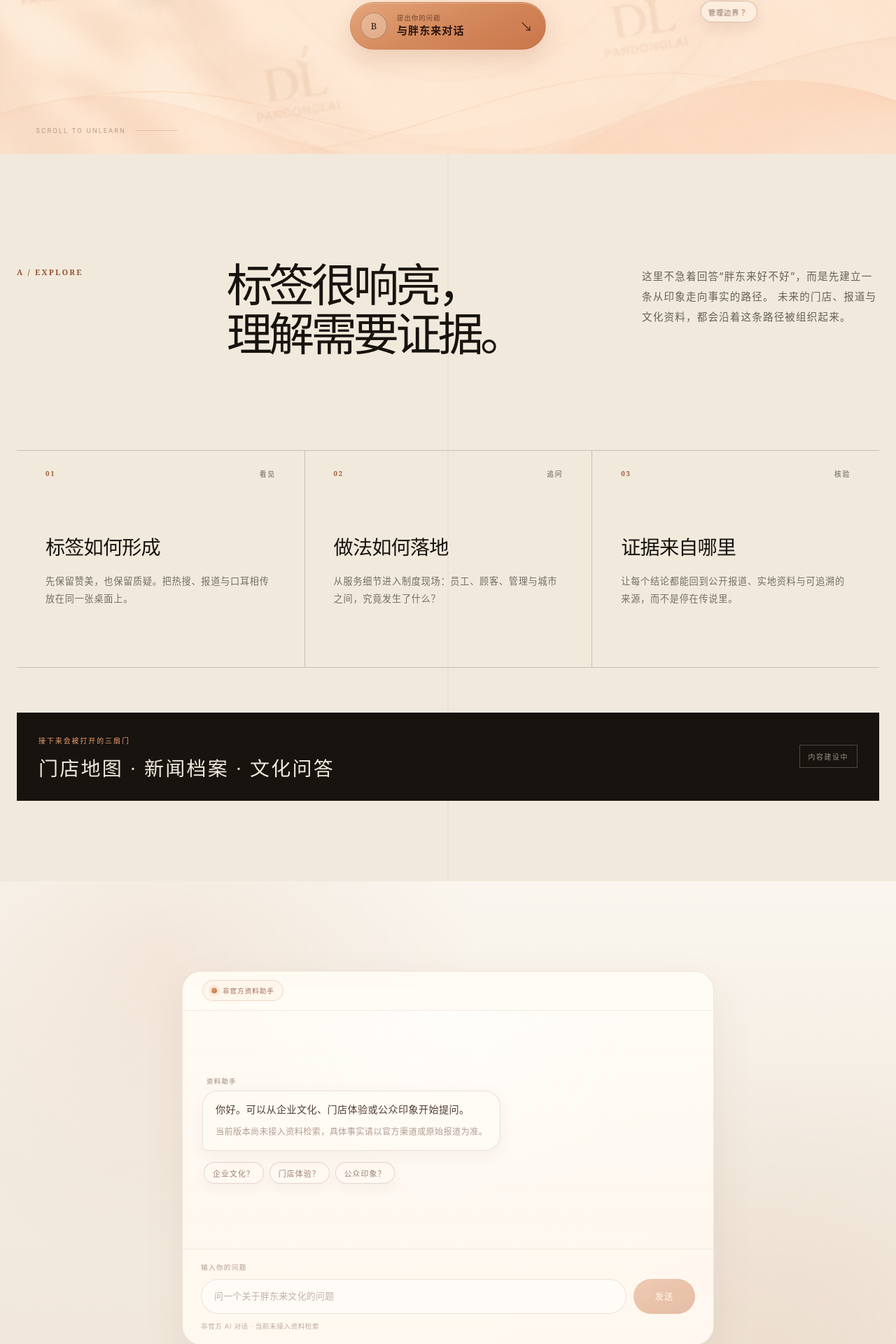
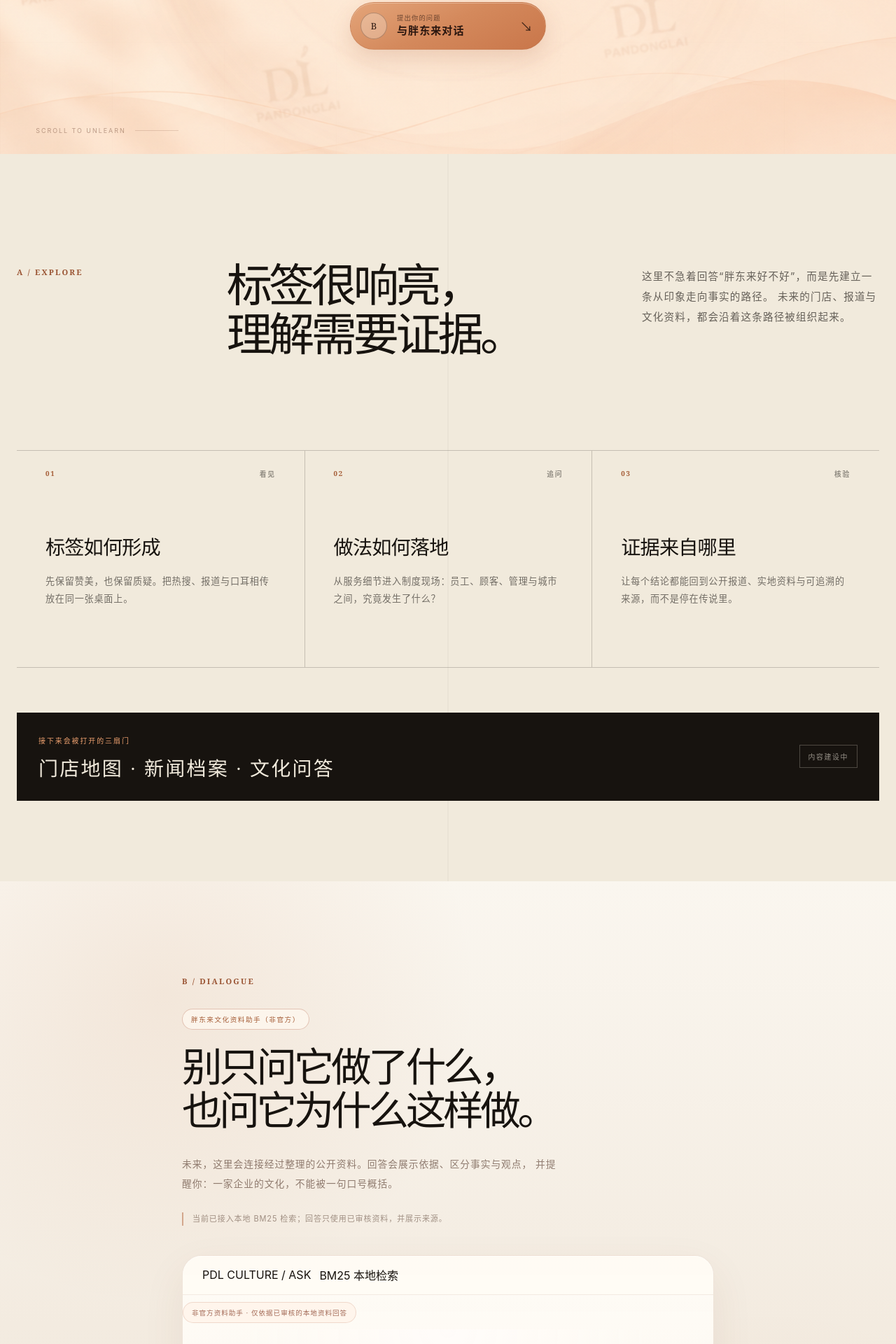
Before and after one commit to pao779765-web/pang_dong_lai, a Next.js app in the folder pangdonglai_project/site/: page / in a window 1280 px wide. Shown: the part 580-2500 px from the top of the page at 70% size. Built offline with nearby package versions, Linux system fonts and the light colour scheme.

Commit message:
feat: 接入 BM25 本地 RAG 问答

```diff
--- a/pangdonglai_project/site/app/page.tsx
+++ b/pangdonglai_project/site/app/page.tsx
@@ -14,10 +14,19 @@ type Keyword = {
   tone: "paper" | "copper" | "smoke";
 };
 
-type ConversationMessage = {
+type ChatRole = "user" | "assistant";
+
+type ChatSource = {
+  title: string;
+  url: string;
+  verifiedAt: string;
+};
+
+type ChatMessage = {
   id: string;
-  role: "user" | "assistant";
+  role: ChatRole;
   content: string;
+  sources?: ChatSource[];
 };
 
 const keywords: Keyword[] = [
@@ -35,8 +44,8 @@ const keywords: Keyword[] = [
   { label: "透明定价？", x: 88, y: 56, dx: -13, dy: 12, duration: 20, delay: -10, tone: "copper" },
   { label: "不可复制？", x: 22, y: 88, dx: 10, dy: -12, duration: 17, delay: -6, tone: "smoke" },
   { label: "一店带火一城？", x: 80, y: 47, dx: -15, dy: 8, duration: 26, delay: -11, tone: "paper" },
-  { label: "委屈奖？", x: 4, y: 58, dx: 13, dy: 9, duration: 19, delay: -16, tone: "smoke" },
-  { label: "民办公务员？", x: 45, y: 88, dx: -10, dy: -11, duration: 21, delay: -4, tone: "copper" },
+  { label: "委屈休假？", x: 4, y: 58, dx: 13, dy: 9, duration: 19, delay: -16, tone: "smoke" },
+  { label: "周二闭店？", x: 45, y: 88, dx: -10, dy: -11, duration: 21, delay: -4, tone: "copper" },
   { label: "购物安心？", x: 86, y: 87, dx: -14, dy: -8, duration: 24, delay: -18, tone: "paper" },
   { label: "商业理想主义？", x: 8, y: 29, dx: 12, dy: -9, duration: 22, delay: -13, tone: "paper" },
   { label: "高薪高福利？", x: 73, y: 28, dx: -11, dy: 10, duration: 18, delay: -1, tone: "copper" },
@@ -66,7 +75,139 @@ const lenses = [
   },
 ];
 
-function getKeywordStyle(keyword: Keyword, index: number) {
+const suggestedQuestions = ["胖东来周二是否闭店？", "新乡三胖在哪里？", "许昌有哪些门店？"];
+
+function readSources(value: unknown): ChatSource[] {
+  if (!Array.isArray(value)) return [];
+
+  return value.flatMap((item) => {
+    if (
+      !item ||
+      typeof item !== "object" ||
+      typeof (item as ChatSource).title !== "string" ||
+      typeof (item as ChatSource).url !== "string" ||
+      typeof (item as ChatSource).verifiedAt !== "string"
+    ) {
+      return [];
+    }
+
+    return [item as ChatSource];
+  });
+}
+
+function RagChat() {
+  const [messages, setMessages] = useState<ChatMessage[]>([
+    {
+      id: "assistant-welcome",
+      role: "assistant",
+      content: "我会先检索已审核的本地资料，再回答你的问题。当前资料主要覆盖门店地址、营业安排与周二闭店说明。",
+    },
+  ]);
+  const [draft, setDraft] = useState("");
+  const [isSending, setIsSending] = useState(false);
+  const [chatError, setChatError] = useState("");
+
+  async function handleSubmit(event: FormEvent<HTMLFormElement>) {
+    event.preventDefault();
+    const content = draft.trim();
+    if (!content || isSending) return;
+
+    const nextMessages: ChatMessage[] = [
+      ...messages,
+      { id: `user-${Date.now()}`, role: "user", content },
+    ];
+    setMessages(nextMessages);
+    setDraft("");
+    setChatError("");
+    setIsSending(true);
+
+    try {
+      const response = await fetch("/api/chat", {
+        method: "POST",
+        headers: { "content-type": "application/json" },
+        body: JSON.stringify({
+          messages: nextMessages.map(({ role, content: messageContent }) => ({ role, content: messageContent })),
+        }),
+      });
+      const data: { message?: unknown; sources?: unknown; error?: unknown } = await response.json();
+
+      if (!response.ok || typeof data.message !== "string") {
+        throw new Error(typeof data.error === "string" ? data.error : "暂时无法获得回答，请稍后重试。");
+      }
+
+      setMessages((current) => [
+        ...current,
+        {
+          id: `assistant-${Date.now()}`,
+          role: "assistant",
+          content: data.message,
+          sources: readSources(data.sources),
+        },
+      ]);
+    } catch (error) {
+      setChatError(error instanceof Error ? error.message : "暂时无法获得回答，请稍后重试。");
+    } finally {
+      setIsSending(false);
+    }
+  }
+
+  return (
+    <div className="dialogue-window" aria-label="胖东来文化资料问答">
+      <div className="dialogue-bar">
+        <span>PDL CULTURE / ASK</span>
+        <span className="dialogue-state">BM25 本地检索</span>
+      </div>
+      <p className="dialogue-disclaimer">非官方资料助手 · 仅依据已审核的本地资料回答</p>
+
+      <div className="dialogue-body" aria-live="polite">
+        {messages.map((message) => (
+          <article className={`message message-${message.role}`} key={message.id}>
+            <span>{message.role === "user" ? "你" : "资料助手"}</span>
+            <div className="message-content">
+              <p>{message.content}</p>
+              {message.role === "assistant" && message.sources?.length ? (
+                <div className="message-sources" aria-label="回答依据">
+                  <strong>资料来源</strong>
+                  {message.sources.map((source) => (
+                    <a href={source.url} target="_blank" rel="noreferrer" key={source.url}>
+                      {source.title} · 核验于 {source.verifiedAt}
+                    </a>
+                  ))}
+                </div>
+              ) : null}
+            </div>
+          </article>
+        ))}
+        {isSending ? <div className="message message-assistant"><span>资料助手</span><div className="message-content"><p>正在检索资料并生成回答…</p></div></div> : null}
+      </div>
+
+      <div className="chat-suggest" aria-label="推荐问题">
+        {suggestedQuestions.map((question) => (
+          <button className="chat-suggest-chip" onClick={() => setDraft(question)} type="button" key={question}>
+            {question}
+          </button>
+        ))}
+      </div>
+      <form className="question-shell" onSubmit={handleSubmit}>
+        <label htmlFor="chat-question">输入你的问题</label>
+        <div className="question-row">
+          <input
+            id="chat-question"
+            type="text"
+            value={draft}
+            onChange={(event) => setDraft(event.target.value)}
+            placeholder="例如：胖东来周二是否闭店？"
+            disabled={isSending}
+          />
+          <button type="submit" disabled={isSending || !draft.trim()}>{isSending ? "检索中" : "发送"}</button>
+        </div>
+        {chatError ? <p className="chat-error" role="alert">{chatError}</p> : null}
+      </form>
+    </div>
+  );
+}
+
+function getKeywordStyle(keyword: Keyword) {
   return {
     "--x": `${keyword.x}%`,
     "--y": `${keyword.y}%`,
@@ -74,17 +215,11 @@ function getKeywordStyle(keyword: Keyword, index: number) {
     "--dy": `${keyword.dy}px`,
     "--duration": `${keyword.duration}s`,
     "--delay": `${keyword.delay}s`,
-    "--intro-delay": `${0.12 + Math.floor(index / 6) * 0.42 + (index % 6) * 0.08}s`,
-    "--sway-duration": `${8 + (index % 5) * 1.25}s`,
   } as CSSProperties;
 }
 
 export default function Home() {
   const heroRef = useRef<HTMLElement>(null);
-  const [messages, setMessages] = useState<ConversationMessage[]>([]);
-  const [draft, setDraft] = useState("");
-  const [isSending, setIsSending] = useState(false);
-  const [chatError, setChatError] = useState("");
 
   useEffect(() => {
     const hero = heroRef.current;
@@ -119,50 +254,6 @@ export default function Home() {
     target.scrollIntoView({ behavior: reducedMotion ? "auto" : "smooth", block: "start" });
     window.history.replaceState(null, "", href);
     window.setTimeout(() => target.focus({ preventScroll: true }), reducedMotion ? 0 : 650);
-  }
-
-  async function handleChatSubmit(event: FormEvent<HTMLFormElement>) {
-    event.preventDefault();
-    const content = draft.trim();
-    if (!content || isSending) {
-      return;
-    }
-
-    const nextMessages = [
-      ...messages,
-      { id: `user-${Date.now()}`, role: "user" as const, content },
-    ];
-    setMessages(nextMessages);
-    setDraft("");
-    setChatError("");
-    setIsSending(true);
-
-    try {
-      const response = await fetch("/api/chat", {
-        method: "POST",
-        headers: { "content-type": "application/json" },
-        body: JSON.stringify({
-          messages: nextMessages.map(({ role, content: messageContent }) => ({
-            role,
-            content: messageContent,
-          })),
-        }),
-      });
-      const data: { message?: unknown; error?: unknown } = await response.json();
-
-      if (!response.ok || typeof data.message !== "string") {
-        throw new Error(typeof data.error === "string" ? data.error : "暂时无法获得回答，请稍后重试。");
-      }
-
-      setMessages((current) => [
-        ...current,
-        { id: `assistant-${Date.now()}`, role: "assistant", content: data.message },
-      ]);
-    } catch (error) {
-      setChatError(error instanceof Error ? error.message : "暂时无法获得回答，请稍后重试。");
-    } finally {
-      setIsSending(false);
-    }
   }
 
   return (
@@ -203,28 +294,20 @@ export default function Home() {
 
           <nav className="hero-actions" aria-label="首页快速入口">
             <a className="anchor-link anchor-primary" href="#explore" onClick={handleAnchorClick}>
-              <span className="anchor-code" aria-hidden="true">
-                A
-              </span>
+              <span className="anchor-code" aria-hidden="true">A</span>
               <span className="anchor-copy">
                 <small>越过标签</small>
                 向下探索
               </span>
-              <span className="anchor-arrow" aria-hidden="true">
-                ↓
-              </span>
+              <span className="anchor-arrow" aria-hidden="true">↓</span>
             </a>
             <a className="anchor-link anchor-dialogue" href="#ai-dialogue" onClick={handleAnchorClick}>
-              <span className="anchor-code" aria-hidden="true">
-                B
-              </span>
+              <span className="anchor-code" aria-hidden="true">B</span>
               <span className="anchor-copy">
                 <small>提出你的问题</small>
                 与胖东来对话
               </span>
-              <span className="anchor-arrow" aria-hidden="true">
-                ↘
-              </span>
+              <span className="anchor-arrow" aria-hidden="true">↘</span>
             </a>
           </nav>
         </div>
@@ -233,16 +316,12 @@ export default function Home() {
           {keywords.map((keyword, index) => (
             <span
               key={keyword.label}
-              className="keyword-entry"
+              className={`keyword keyword-${keyword.tone}`}
               data-index={index + 1}
-              style={getKeywordStyle(keyword, index)}
+              style={getKeywordStyle(keyword)}
             >
-              <span className="keyword-drift">
-                <span className={`keyword keyword-${keyword.tone}`}>
-                  {keyword.label.slice(0, -1)}
-                  <b>？</b>
-                </span>
-              </span>
+              {keyword.label.slice(0, -1)}
+              <b>？</b>
             </span>
           ))}
         </div>
@@ -294,91 +373,59 @@ export default function Home() {
         aria-labelledby="dialogue-title"
       >
         <div className="section-shell dialogue-layout">
-          <div className="dialogue-window" aria-label="AI 问答界面">
-            <header className="dialogue-bar">
-              <h2 id="dialogue-title" className="dialogue-title-sr">
-                与胖东来对话
-              </h2>
-              <span className="dialogue-disclaimer">
-                <span className="dialogue-dot" aria-hidden="true" />
-                非官方资料助手
-              </span>
-            </header>
+          <div className="dialogue-copy">
+            <p className="section-index section-index-light">B / DIALOGUE</p>
+            <div className="prototype-label">胖东来文化资料助手（非官方）</div>
+            <h2 id="dialogue-title">别只问它做了什么，<br />也问它为什么这样做。</h2>
+            <p>
+              未来，这里会连接经过整理的公开资料。回答会展示依据、区分事实与观点，
+              并提醒你：一家企业的文化，不能被一句口号概括。
+            </p>
+            <p className="prototype-note">当前已接入本地 BM25 检索；回答只使用已审核资料，并展示来源。</p>
+          </div>
 
-            <div className="dialogue-body" aria-live="polite" aria-busy={isSending}>
-              {messages.length === 0 ? (
-                <div className="chat-empty-state">
-                  <div className="message message-assistant">
-                    <span className="message-label">资料助手</span>
-                    <div className="message-content">
-                      <p>你好。可以从企业文化、门店体验或公众印象开始提问。</p>
-                      <p className="message-footnote">
-                        当前版本尚未接入资料检索，具体事实请以官方渠道或原始报道为准。
-                      </p>
-                    </div>
-                  </div>
-                  <div className="chat-suggest" aria-label="话题提示">
-                    <span className="chat-suggest-chip">企业文化？</span>
-                    <span className="chat-suggest-chip">门店体验？</span>
-                    <span className="chat-suggest-chip">公众印象？</span>
-                  </div>
-                </div>
-              ) : (
-                messages.map((message) => (
-                  <div
-                    key={message.id}
-                    className={`message message-${message.role === "user" ? "user" : "assistant"}`}
-                  >
-                    <span className="message-label">
-                      {message.role === "user" ? "你" : "资料助手"}
-                    </span>
-                    <div className="message-content">
-                      <p>{message.content}</p>
-                    </div>
-                  </div>
-                ))
-              )}
-              {isSending ? (
-                <div className="chat-pending" aria-live="polite">
-                  <span className="chat-pending-dots" aria-hidden="true" />
-                  正在思考…
-                </div>
-              ) : null}
-              {chatError ? (
-                <p className="chat-error" role="alert">
-                  {chatError}
-                </p>
-              ) : null}
+          <RagChat />
+
+          <div className="dialogue-window dialogue-window-prototype" aria-label="AI 问答概念界面">
+            <div className="dialogue-bar">
+              <span>PDL CULTURE / ASK</span>
+              <span className="dialogue-state">结构示例</span>
             </div>
-
-            <form className="question-shell" onSubmit={handleChatSubmit}>
-              <label htmlFor="prototype-question">输入你的问题</label>
-              <div className="question-row">
+            <div className="message message-user">
+              <span>你的问题</span>
+              <p>“自由与爱”在具体管理制度里，意味着什么？</p>
+            </div>
+            <div className="message message-ai">
+              <span>文化馆回答</span>
+              <p>
+                我会先区分企业表达、媒体叙述与员工体验，再把能被核验的制度与案例列出来。
+              </p>
+              <div className="answer-structure">
+                <span>01 / 概念背景</span>
+                <span>02 / 现实做法</span>
+                <span>03 / 来源与争议</span>
+              </div>
+            </div>
+            <div className="question-shell">
+              <label htmlFor="prototype-question">继续追问</label>
+              <div>
                 <input
                   id="prototype-question"
                   type="text"
-                  placeholder="问一个关于胖东来文化的问题"
-                  value={draft}
-                  onChange={(event) => setDraft(event.target.value)}
-                  disabled={isSending}
-                  maxLength={1200}
-                  autoComplete="off"
+                  value="问一个关于胖东来文化的问题…"
+                  readOnly
                   aria-describedby="prototype-help"
                 />
-                <button type="submit" disabled={isSending || !draft.trim()}>
-                  {isSending ? "思考中" : "发送"}
-                </button>
+                <button type="button" disabled aria-label="发送功能开发中">发送</button>
               </div>
-              <small id="prototype-help">非官方 AI 对话 · 当前未接入资料检索</small>
-            </form>
+              <small id="prototype-help">问答功能将在资料库完成后开放</small>
+            </div>
           </div>
         </div>
 
         <footer className="site-footer">
           <span>胖东来文化数字馆 / PDL CULTURE ARCHIVE</span>
-          <a href="#top" onClick={handleAnchorClick}>
-            回到表面 ↑
-          </a>
+          <a href="#top" onClick={handleAnchorClick}>回到表面 ↑</a>
         </footer>
       </section>
     </main>
```
Also changed, not shown: pangdonglai_project/site/app/globals.css (+33 -0 lines), pangdonglai_project/site/worker/index.ts (+142 -6 lines), 2 other files (tests, documents, lock files or other folders).
